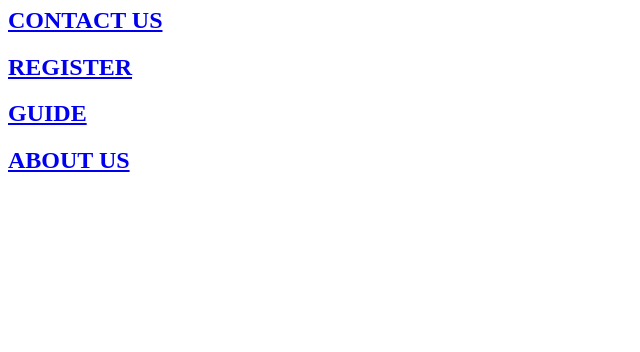
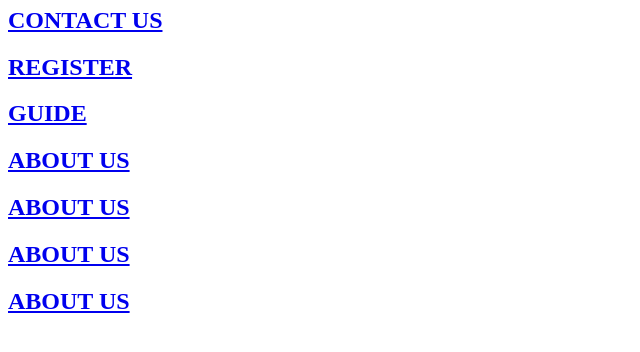
Before and after one commit to Lab-Group-7/ChalkSlate, a Django app: page /chalkslate/home/register/ in a window 1280 px wide. Shown: the part 214-566 px from the top of the page, without its empty margins (0-640 px from the left). Run offline with Django 3.2, Linux system fonts and the light colour scheme.

Commit message:
12/18/19

```diff
--- a/chalkslate/management/templates/management/register.html
+++ b/chalkslate/management/templates/management/register.html
@@ -14,5 +14,8 @@
 <a href="/chalkslate/home/register"><h2>REGISTER</h2></a>
 <a href="/chalkslate/home/guide"><h2>GUIDE</h2></a>
 <a href="/chalkslate/home/about-us"><h2>ABOUT US</h2></a>
+<a href="/chalkslate/home/about-us"><h2>ABOUT US</h2></a>
+<a href="/chalkslate/home/about-us"><h2>ABOUT US</h2></a>
+<a href="/chalkslate/home/about-us"><h2>ABOUT US</h2></a>
 </body>
 </html>
```
